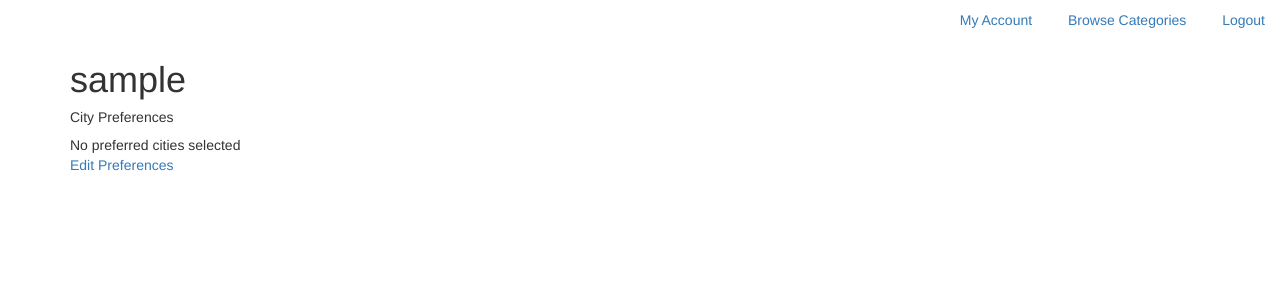
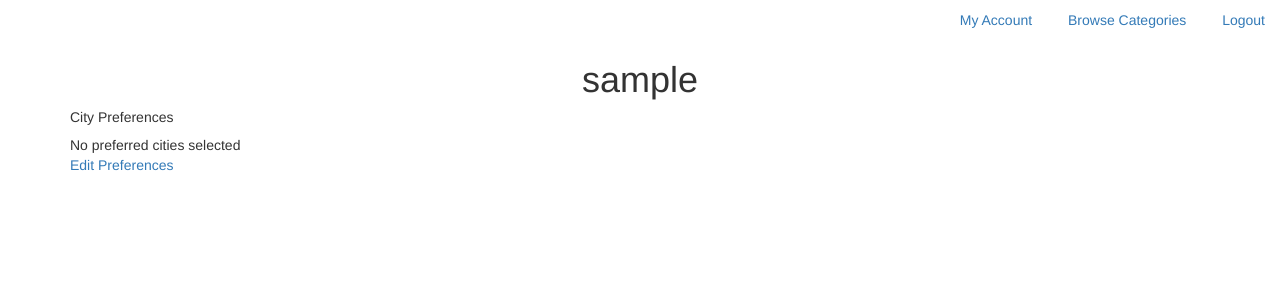
Before and after one commit to Cuddlemuffin007/craigs_list_clone, a Django app: a page that uses pkmn_app/templates/base.html in a window 1280 px wide. Shown: the top 300 px of the page. Run offline with Django 3.2, Linux system fonts and the light colour scheme; the visitor is signed in with stand-in values (Sample User, id 1); data comes from the database, SQL or seed files in the repository; data that the repository does not hold is empty; some libraries are stand-ins or nearby versions.

Commit message:
added a bit of styling to the user account profile page

```diff
--- a/pkmn_app/static/main.css
+++ b/pkmn_app/static/main.css
@@ -25,3 +25,7 @@ ul.nav.nav-pills {
     height: 50px;
     width: 50px;
 }
+
+.username {
+    text-align: center;
+}
```
